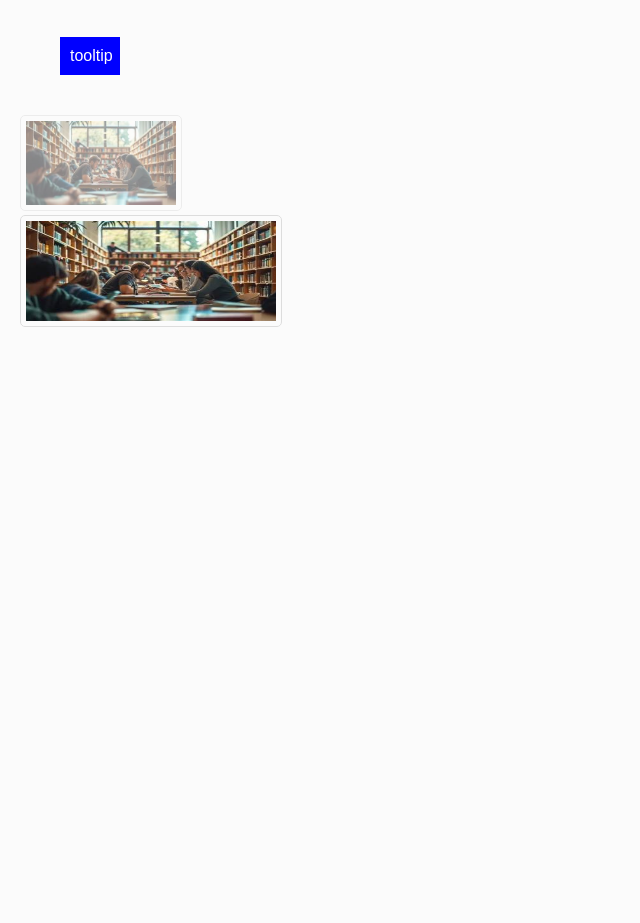
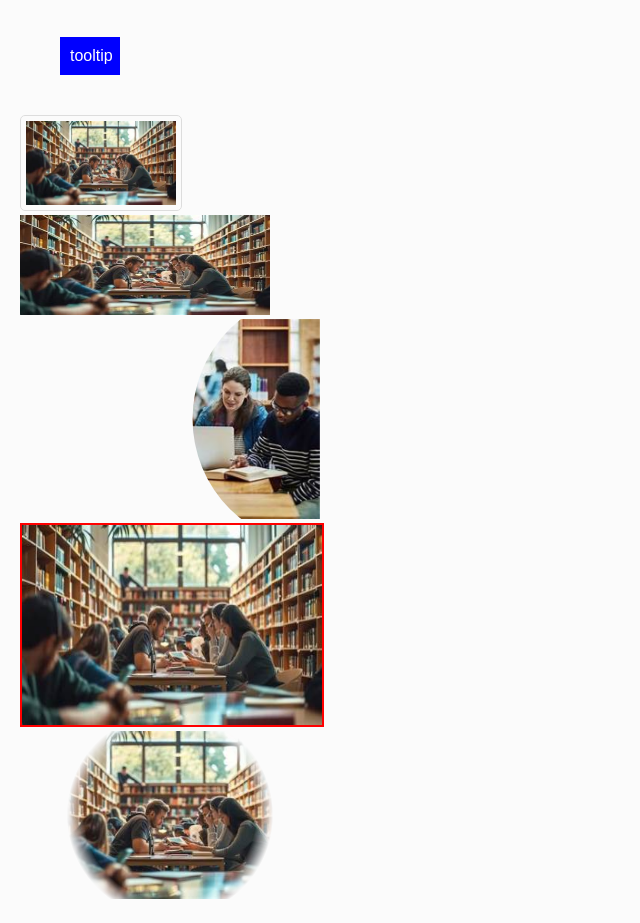
Before and after one commit to malarvizhi31/html, a plain HTML site: page htmlcss.html in a window 1280 px wide. Shown: the part 5955-6878 px from the top of the page, without its empty margins (0-640 px from the left). Before the commit the page ends 6306 px from the top, so only its background shows below. Drawn offline with Linux system fonts and the light colour scheme.

Commit message:
Add HTML files

```diff
--- a/htmlcss.html
+++ b/htmlcss.html
@@ -441,12 +441,12 @@ button:hover{
 .tooltip:hover .tooltiptext {
     visibility: visible;
 }
-img{
+.img1{
     border:1px solid #ddd;
       border-radius: 5px;
       padding:5px;
       width:150px;
-      opacity: 0.5;
+      opacity: 1.5;
 
 }
 img:hover{
@@ -459,7 +459,25 @@ img:hover{
    height:100px;
    opacity: 1;
 }
+#img2{
+    clip-path: circle(50% at right);
+    opacity: 1;
+    width:300px;
+}
+#img3{
+    width:300px;
+    height:200px;
+    border:2px solid red;
+    object-fit:fill;
+    object-position:center;
+}
+#mi{
+    width:300px;
+    mask-image: url("mask.jpg");
+    mask-image: radial-gradient(circle, black 50%, transparent 60%);
 
+
+}
 </style>
 </head>
 
@@ -640,11 +658,16 @@ img:hover{
       <span class="tooltiptext">this is tooltip</span>
       </div>
        <a  target="_blank" href="image.jpg">
-        <img src="image.jpg" alt="demo" style="width:150px">
+        <img  class="img1" src="image.jpg" alt="demo" style="width:150px">
 </a>
 <br>
 
   <img  id="img1"src="image.jpg" alt="image" width="500px" height="75">
-
+  <br>
+  <img id="img2" src="image2.jpg" alt ="image">
+  <br>
+  <img id="img3" src="image.jpg" alt="image 3">
+  <br>
+  <img id="mi" src="image.jpg"alt="maskimage">
     </body>
 </html>
```
Also changed, not shown: mask.jpg (added).
